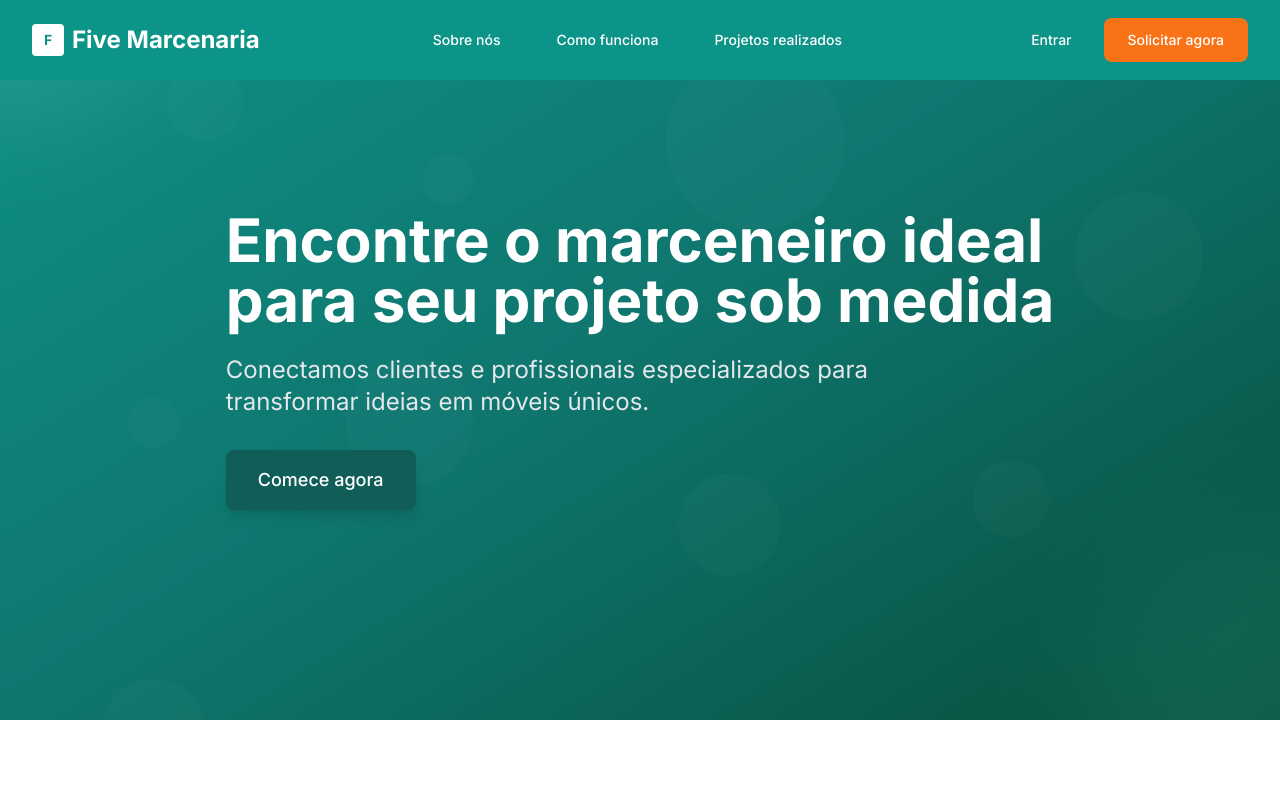
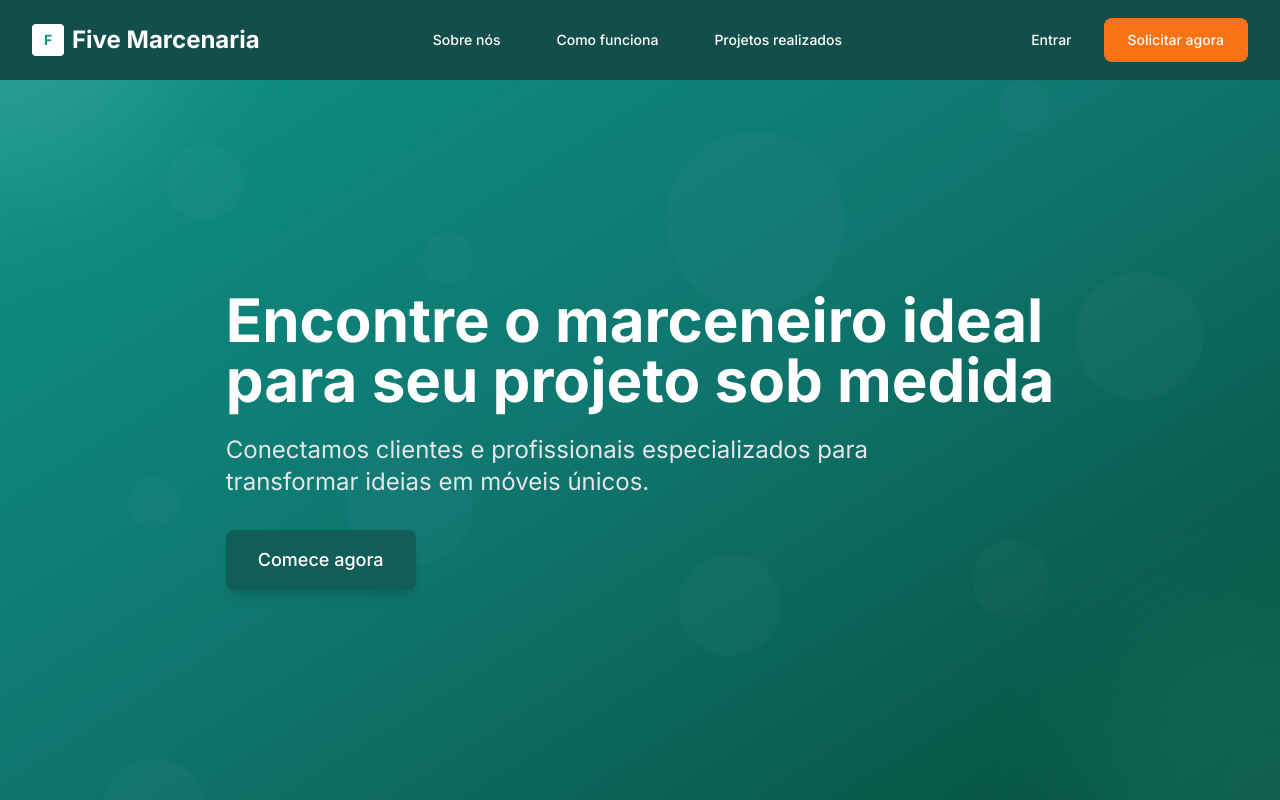
Before and after one commit to juanfonsecadev/PlataformaMarcenaria.WEB, a Next.js app: page / in a window 1280 px wide. Built offline with nearby package versions, Linux system fonts and the light colour scheme.

Commit message:
salvando progresso atual

```diff
--- a/src/components/Header/index.tsx
+++ b/src/components/Header/index.tsx
@@ -34,10 +34,10 @@ export const Header = () => {
   };
 
   return (
-    <header className={`fixed top-0 left-0 w-full z-50 transition-all duration-300 ${
+    <header className={`sticky top-0 left-0 w-full z-50 transition-all duration-300 ${
       isScrolled
         ? 'bg-teal-700 shadow-lg'
-        : 'bg-teal-600'
+        : 'bg-teal-900'
     }`}>
       <div className="max-w-7xl mx-auto px-4 sm:px-6 lg:px-8">
         <div className="flex justify-between items-center h-20">
```
Also changed, not shown: 1 other file (tests, documents, lock files or other folders).
